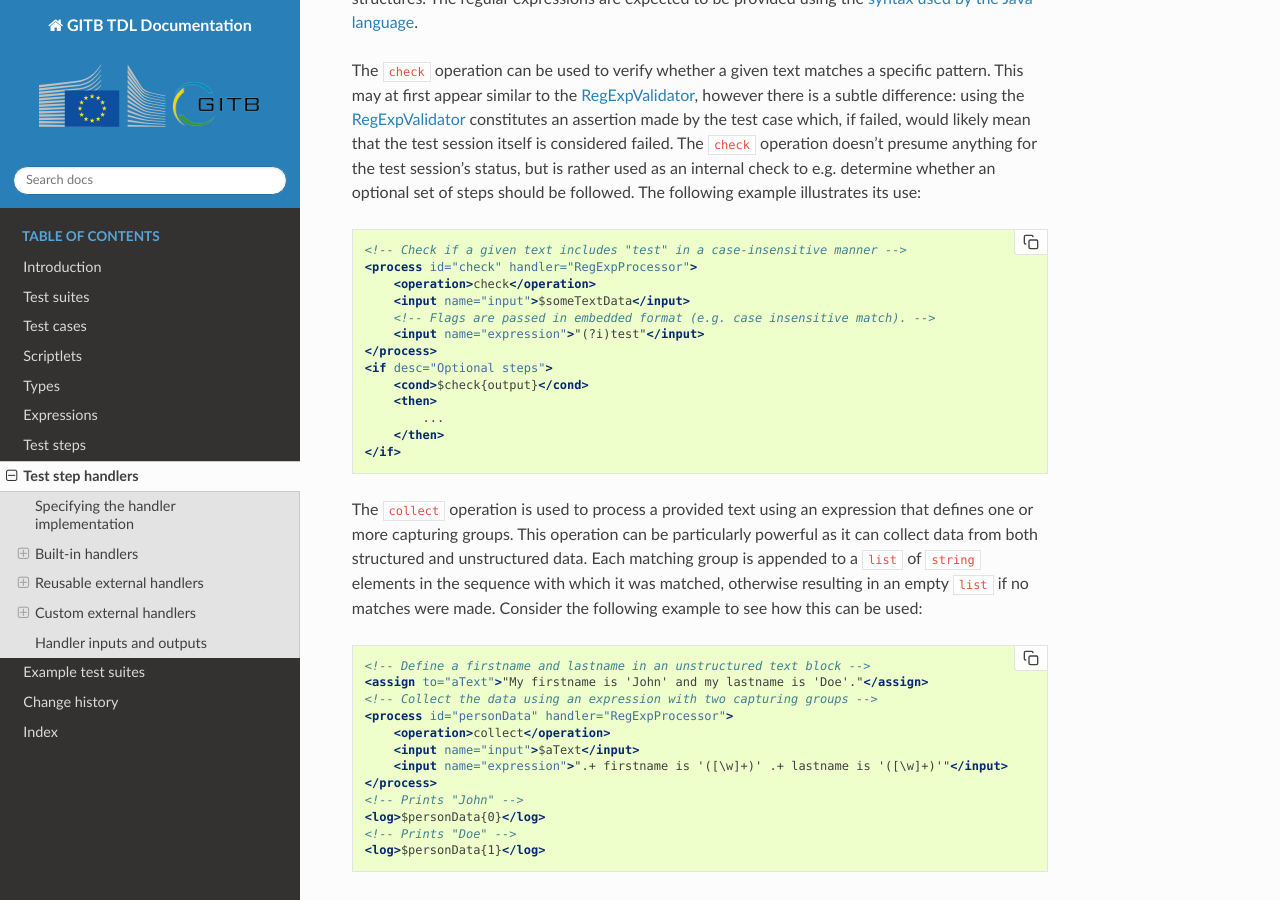
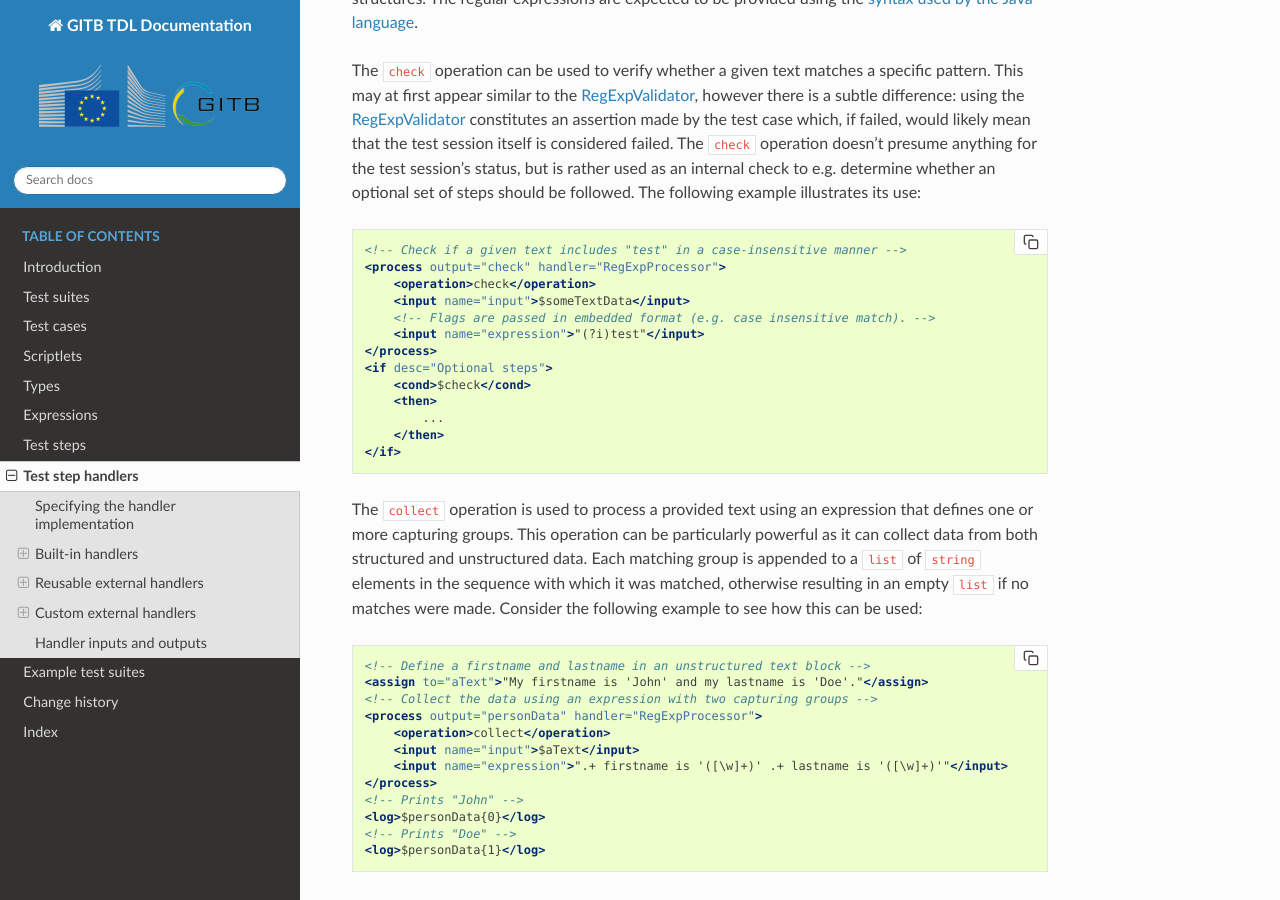
Before and after one commit to ISAITB/docs-tdl, a Sphinx documentation site: the page built from source/handlers/index.rst, in a window 1280 px wide and 900 px high, scrolled down 20450 px. Built offline with Sphinx 7.4.7 and the Read the Docs theme 3.1.0, drawn with Linux system fonts in a browser that asks for light colours; comment, search, counter and statistics services are not loaded.

Commit message:
Docs correction

```diff
--- a/source/handlers/index.rst
+++ b/source/handlers/index.rst
@@ -1383,14 +1383,14 @@
 .. code-block:: xml
 
     <!-- Check if a given text includes "test" in a case-insensitive manner -->
-    <process id="check" handler="RegExpProcessor">
+    <process output="check" handler="RegExpProcessor">
         <operation>check</operation>
         <input name="input">$someTextData</input>
         <!-- Flags are passed in embedded format (e.g. case insensitive match). -->
         <input name="expression">"(?i)test"</input>
     </process>
     <if desc="Optional steps">
-        <cond>$check{output}</cond>
+        <cond>$check</cond>
         <then>
             ...
         </then>
@@ -1406,7 +1406,7 @@
     <!-- Define a firstname and lastname in an unstructured text block -->
     <assign to="aText">"My firstname is 'John' and my lastname is 'Doe'."</assign>
     <!-- Collect the data using an expression with two capturing groups -->
-    <process id="personData" handler="RegExpProcessor">
+    <process output="personData" handler="RegExpProcessor">
         <operation>collect</operation>
         <input name="input">$aText</input>
         <input name="expression">".+ firstname is '([\w]+)' .+ lastname is '([\w]+)'"</input>
```
